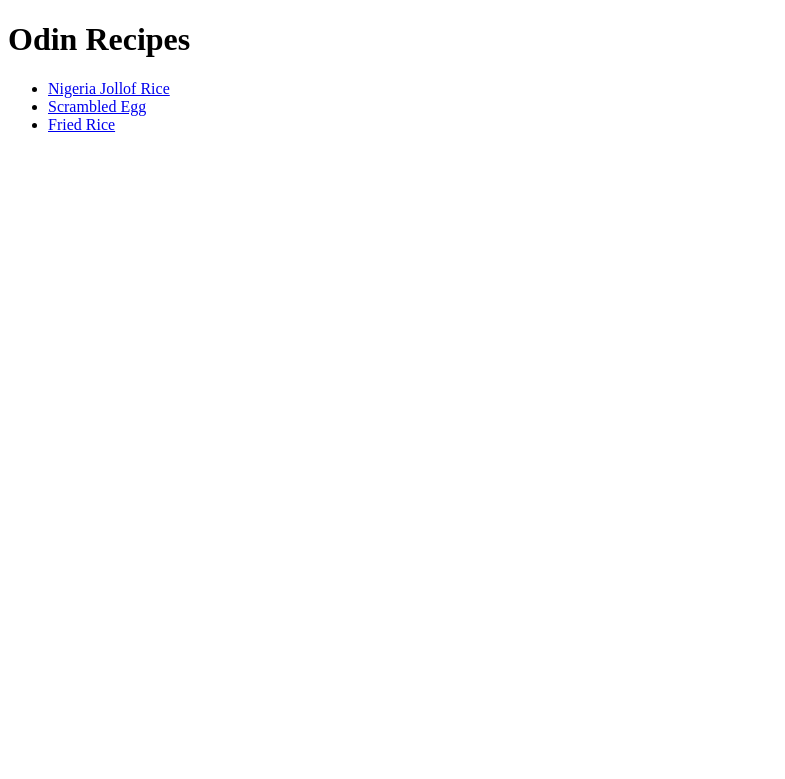
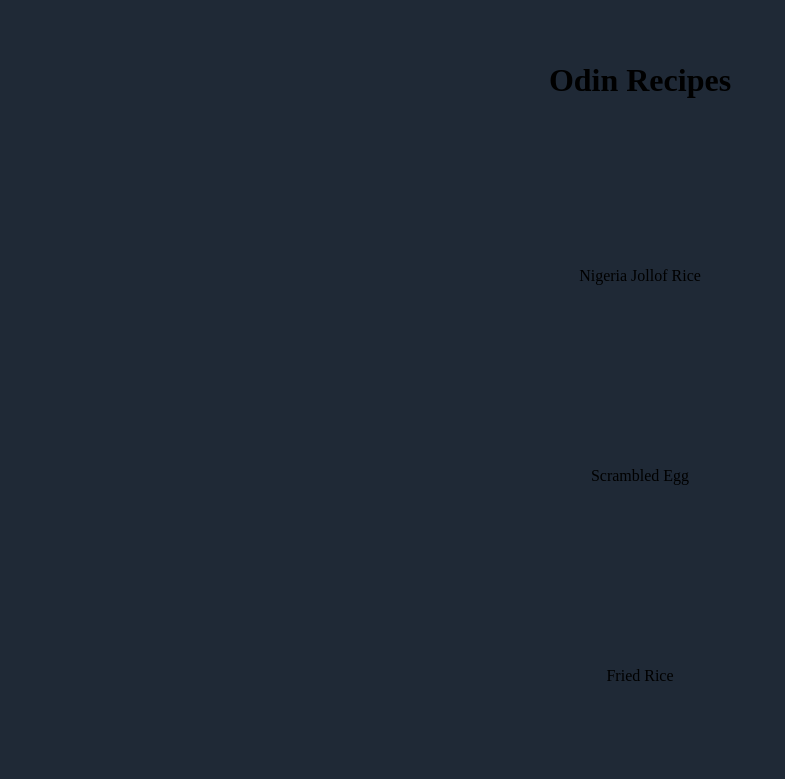
Before and after one commit to Tonymics/odin-recipes, a plain HTML site: page index.html in a window 1280 px wide. Shown: the whole page, without its empty margins (0-785 px from the left). Drawn offline with Linux system fonts and the light colour scheme.

Commit message:
I added more folder to the main directory

```diff
--- /dev/null
+++ b/css/index.css
@@ -0,0 +1,72 @@
+html {
+  margin: 0;
+  padding: 0;
+  width: 100%;
+  box-sizing: border-box;
+}
+
+body {
+  margin: 0;
+  padding: 0;
+  width: 100%;
+  box-sizing: border-box;
+  background-color: #1f2936;
+}
+
+header {
+  margin: 0 auto;
+  padding: 0;
+  width: 80vw;
+  display: flex;
+  height: 20vh;
+  justify-content: center;
+  align-items: center;
+  /* background-color: aqua; */
+}
+
+ul {
+  list-style-type: none;
+  padding-left: 0;
+  display: flex;
+  flex-direction: column;
+  height: 75vh;
+  justify-content: space-between;
+}
+
+a {
+  color: black;
+  text-decoration: none;
+}
+
+.nigeria-jollof {
+  margin: 0 auto;
+  padding: 0;
+  width: 80vw;
+  height: 25vh;
+  display: flex;
+  justify-content: center;
+  align-items: center;
+  /* background-color: brown; */
+}
+
+.scrambled-egg {
+  margin: 0 auto;
+  padding: 0;
+  width: 80vw;
+   height: 25vh;
+  display: flex;
+  justify-content: center;
+  align-items: center;
+  /* background-color: fuchsia; */
+}
+
+.fried-rice {
+  margin: 0 auto;
+  padding: 0;
+  width: 80vw;
+   height: 25vh;
+  display: flex;
+  justify-content: center;
+  align-items: center;
+  /* background-color: coral; */
+}
--- a/index.html
+++ b/index.html
@@ -3,14 +3,22 @@
   <head>
     <meta charset="UTF-8" />
     <meta name="viewport" content="width=device-width, initial-scale=1.0" />
+    <link rel="stylesheet" href="./css/index.css" />
     <title>Odin Recipes</title>
   </head>
   <body>
-    <h1>Odin Recipes</h1>
-    <ul>
-      <li><a href="./recipes/jollof.html">Nigeria Jollof Rice</a></li>
-      <li><a href="./recipes/ScrambledEgg.html">Scrambled Egg</a></li>
-      <li><a href="./recipes/friedRice.html">Fried Rice</a></li>
-    </ul>
+
+    <header>
+      <h1 class="recipes-heading">Odin Recipes</h1>
+    </header>
+
+    <main>
+      <ul>
+        <li class="nigeria-jollof"><a href="./recipes/jollof.html">Nigeria Jollof Rice</a></li>
+        <li class="scrambled-egg"><a href="./recipes/ScrambledEgg.html">Scrambled Egg</a></li>
+        <li class="fried-rice"><a href="./recipes/friedRice.html">Fried Rice</a></li>
+      </ul>
+    </main>
+
   </body>
 </html>
```
